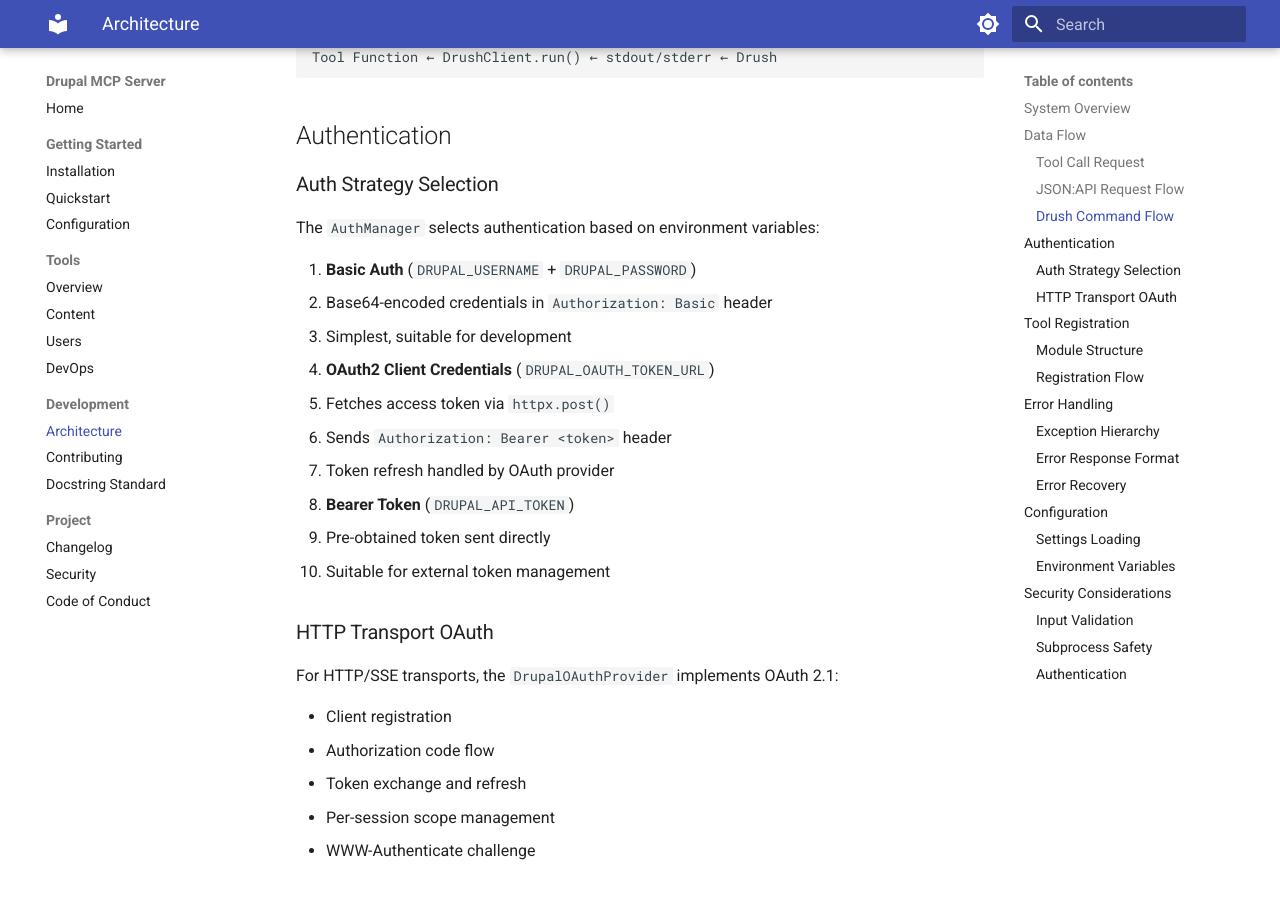
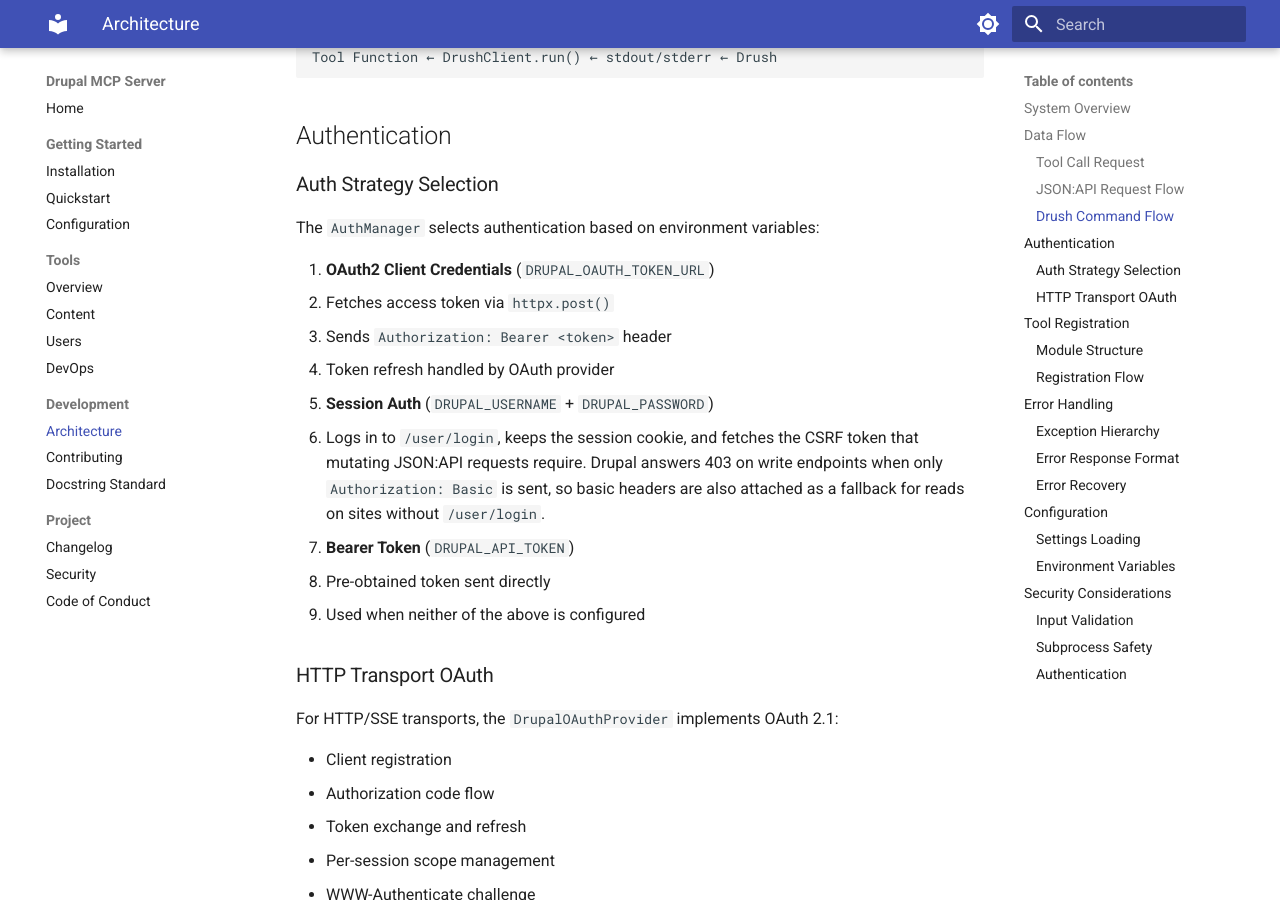
Before and after one commit to vloganathane/drupal-mcp-server, an MkDocs documentation site: the page built from docs/architecture.md, in a window 1280 px wide and 900 px high, scrolled down 1525 px. Built offline with MkDocs 1.6.1 and Material for MkDocs 9.7.7, drawn with Linux system fonts in a browser that asks for light colours.

Commit message:
docs: describe the auth order the server actually uses
architecture.md still listed "Basic Auth" as method 1, which is the one
Drupal rejects with 403 on write endpoints, and did not mention the session
login that makes writes work at all.

```diff
--- a/docs/architecture.md
+++ b/docs/architecture.md
@@ -76,18 +76,21 @@
 
 The `AuthManager` selects authentication based on environment variables:
 
-1. **Basic Auth** (`DRUPAL_USERNAME` + `DRUPAL_PASSWORD`)
-   - Base64-encoded credentials in `Authorization: Basic` header
-   - Simplest, suitable for development
-
-2. **OAuth2 Client Credentials** (`DRUPAL_OAUTH_TOKEN_URL`)
+1. **OAuth2 Client Credentials** (`DRUPAL_OAUTH_TOKEN_URL`)
    - Fetches access token via `httpx.post()`
    - Sends `Authorization: Bearer <token>` header
    - Token refresh handled by OAuth provider
 
+2. **Session Auth** (`DRUPAL_USERNAME` + `DRUPAL_PASSWORD`)
+   - Logs in to `/user/login`, keeps the session cookie, and fetches the
+     CSRF token that mutating JSON:API requests require. Drupal answers 403
+     on write endpoints when only `Authorization: Basic` is sent, so basic
+     headers are also attached as a fallback for reads on sites without
+     `/user/login`.
+
 3. **Bearer Token** (`DRUPAL_API_TOKEN`)
    - Pre-obtained token sent directly
-   - Suitable for external token management
+   - Used when neither of the above is configured
 
 ### HTTP Transport OAuth
 
```
